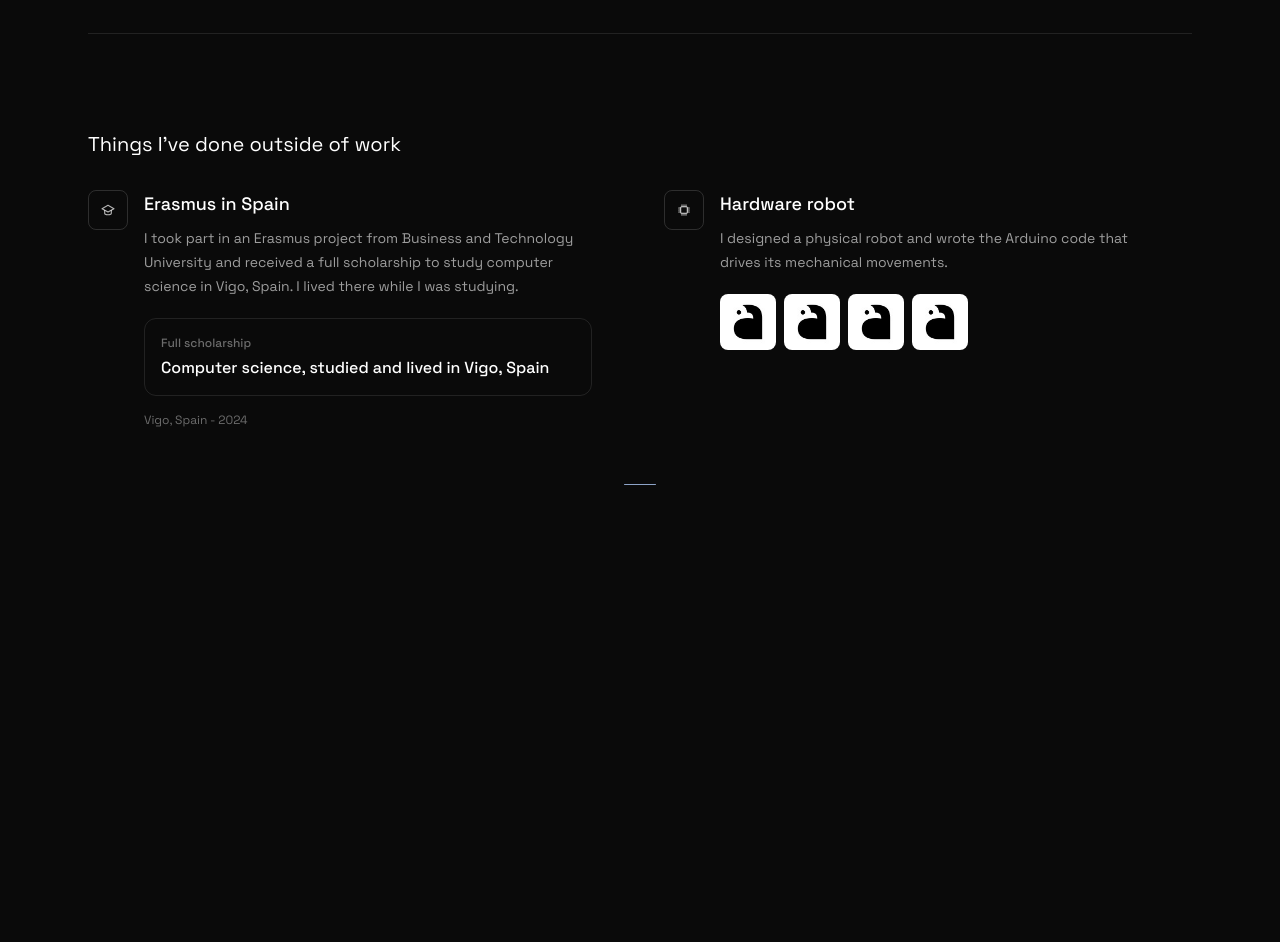
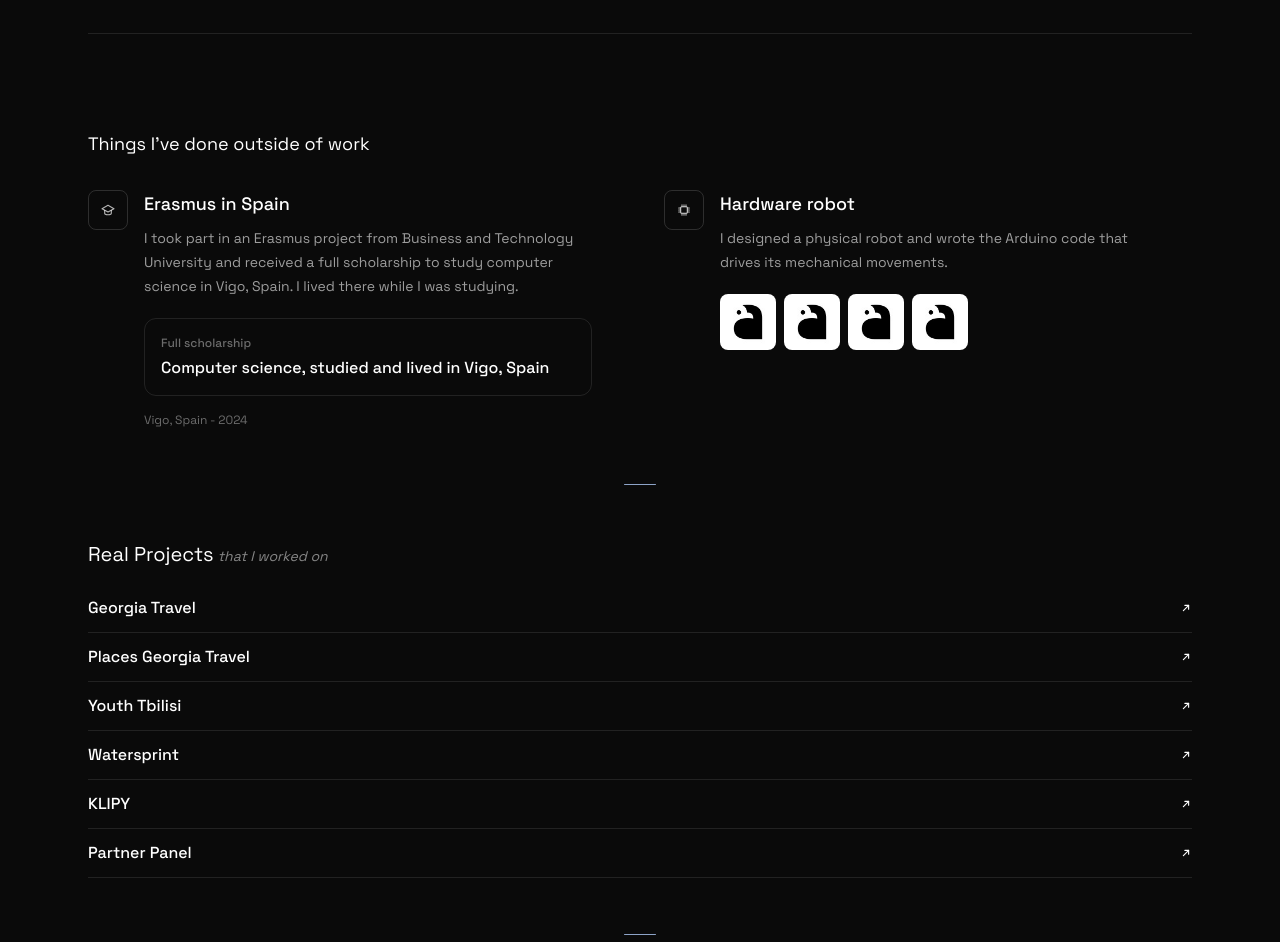
Before and after one commit to AniBukhrashvili/portfolio, a React (Create React App) app: page / in a window 1280 px wide. Shown: the part 1564-2506 px from the top of the page. Before the commit the page ends 2056 px from the top, so only its background shows below. Built offline with nearby package versions, Linux system fonts and the light colour scheme; the HTML template or start-up script is replaced by a standard one.

Commit message:
add: projects section

```diff
--- a/src/App.js
+++ b/src/App.js
@@ -3,6 +3,7 @@ import Beyond from "./components/Beyond";
 import Experience from "./components/Experience";
 import Header from "./components/Header";
 import Hero from "./components/Hero";
+import Projects from "./components/Projects";
 import SectionSeparation from "./components/SectionSeparation";
 
 function App() {
@@ -17,6 +18,8 @@ function App() {
           <Experience />
           <Beyond />
           <SectionSeparation />
+          <Projects />
+          <SectionSeparation />
         </main>
       </div>
     </div>
--- a/src/components/Beyond.js
+++ b/src/components/Beyond.js
@@ -25,7 +25,7 @@ function Beyond() {
   return (
     <section id="beyond" className="relative">
       <div className="container md:py-12">
-        <h2 className="text-xl font-light tracking-medium text-ink">
+        <h2 className="text-lg font-light tracking-medium text-ink">
           Things I&apos;ve done outside of work
         </h2>
 
--- /dev/null
+++ b/src/components/Projects.js
@@ -0,0 +1,38 @@
+import ArrowUpRight from "../assets/svgs/ArrowUpRight";
+
+const projects = [
+  { title: "Georgia Travel", href: "#" },
+  { title: "Places Georgia Travel", href: "#" },
+  { title: "Youth Tbilisi", href: "#" },
+  { title: "Watersprint", href: "#" },
+  { title: "KLIPY", href: "#" },
+  { title: "Partner Panel", href: "#" },
+];
+
+function Projects() {
+  return (
+    <section id="projects" className="relative">
+      <div className="container py-12 xl:py-18">
+        <h2 className="text-xl font-light tracking-medium text-ink">
+            Real Projects
+            <span className="ml-1 text-sm font-light text-ink/50 italic">that I worked on</span>
+        </h2>
+        <ul className="mt-4">
+          {projects.map((project) => (
+            <li key={project.title} className="border-b border-ink/10 flex items-center justify-between group">
+              <a
+                href={project.href}
+                className="block py-3 text-base font-medium text-ink group-hover:text-accent transition-colors"
+              >
+                {project.title}
+              </a>
+              <ArrowUpRight className="h-3 w-3 group-hover:text-accent transition-colors" />
+            </li>
+          ))}
+        </ul>
+      </div>
+    </section>
+  );
+}
+
+export default Projects;
```
